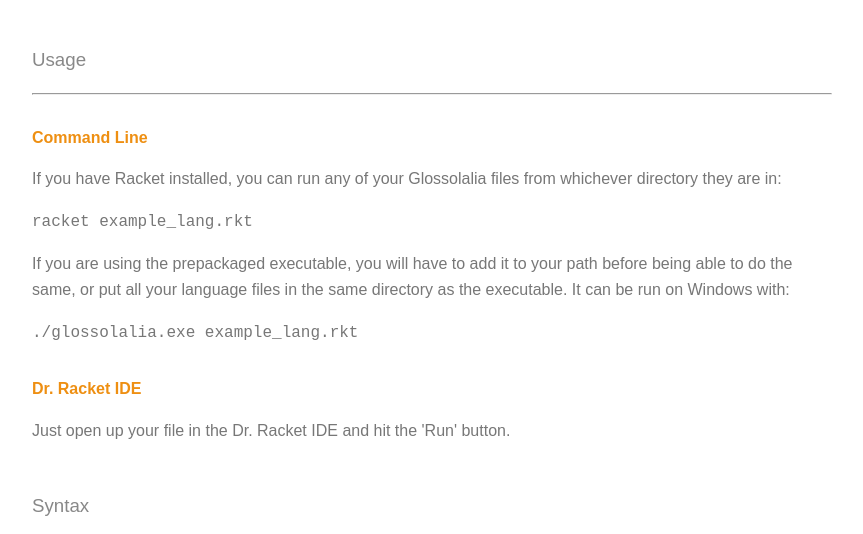
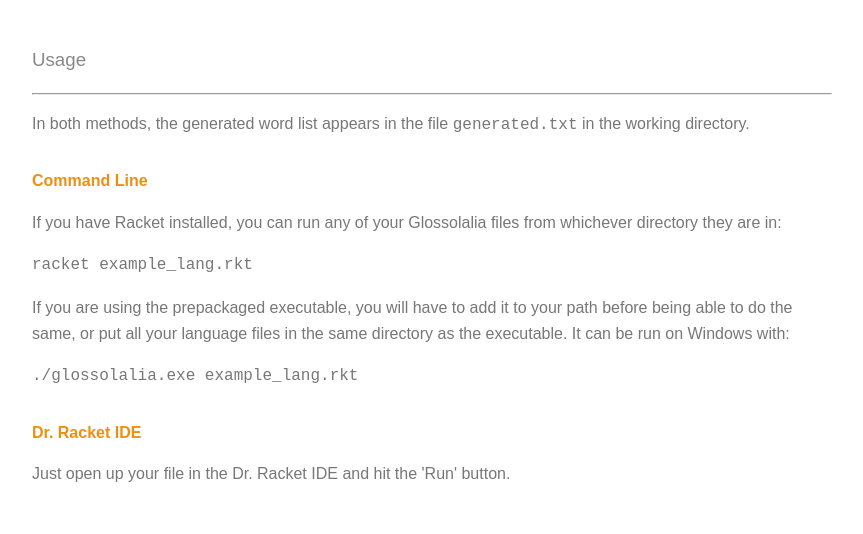
Before and after one commit to glossopoeia/glossolalia, a plain HTML site: page docs/description.html in a window 1280 px wide. Shown: the part 186-720 px from the top of the page, without its empty margins (208-1071 px from the left). Drawn offline with Linux system fonts and the light colour scheme.

Commit message:
Added output behavior to documentation.

```diff
--- a/docs/description.html
+++ b/docs/description.html
@@ -31,6 +31,7 @@
         <section>
             <h3>Usage</h3>
             <hr>
+            <p>In both methods, the generated word list appears in the file <code>generated.txt</code> in the working directory.</p>
             <h4>Command Line</h4>
             <p>If you have Racket installed, you can run any of your Glossolalia files from whichever directory they are in:</p>
             <code>racket example_lang.rkt</code>
```
